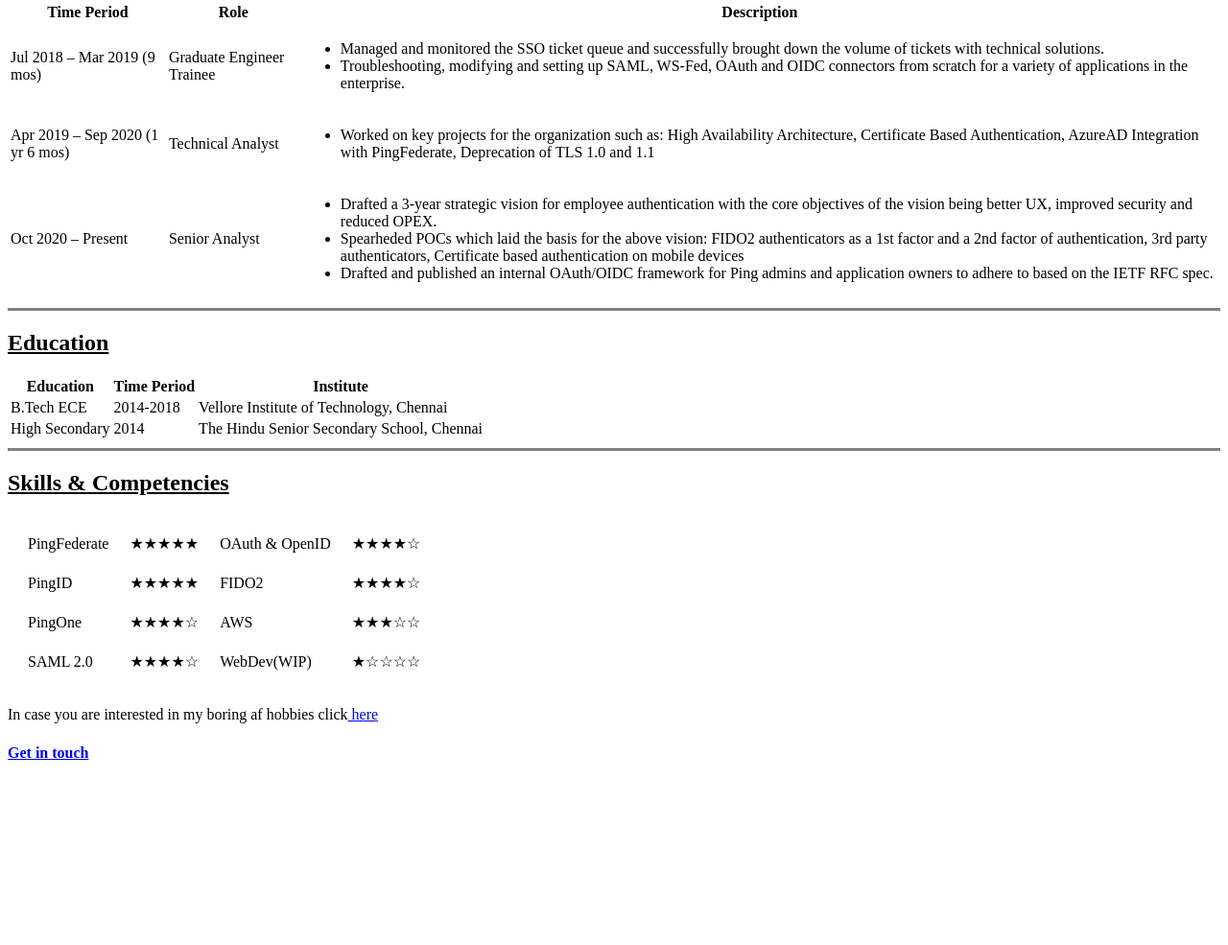
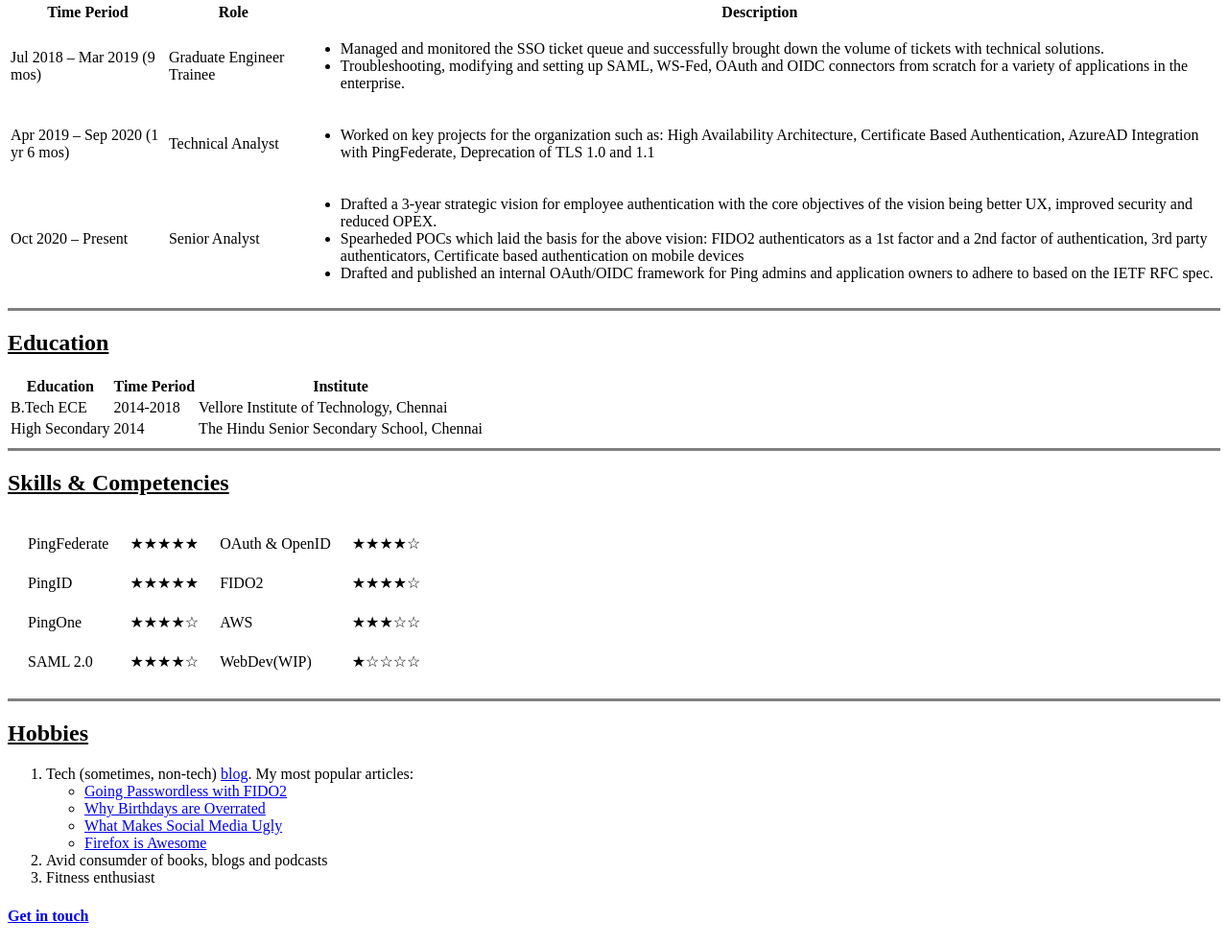
Before and after one commit to raghulc/cv, a plain HTML site: page index.html in a window 1280 px wide. Shown: the part 399-1384 px from the top of the page at 96% size. Before the commit the page ends 1214 px from the top, so only its background shows below. Drawn offline with Linux system fonts and the light colour scheme.

Commit message:
Smol changes

```diff
--- a/index.html
+++ b/index.html
@@ -21,7 +21,7 @@
         </tr>
     </table>
 
-    <p>Love this handsome boi and want to save his pic so that you can set it as wallpaper and keep staring at him? Then click <a href="" download="images/Profile Pic.jpg">here</a>.</p>
+    <p>Find this boi to be handsome? Want to save his pic so that you can set it as wallpaper and keep staring at him? Then click <a href="" download="images/Profile Pic.jpg">here</a>.</p>
     <hr noshade size="3">
     <h2><u>Work Experience</u></h2>
     <table>
@@ -116,7 +116,19 @@
             <td>&#9733;&#9734;&#9734;&#9734;&#9734;</td>
         </tr>
     </table>
-    <p>In case you are interested in my boring af hobbies click<a href="hobbies.html"> here</a></p>
+    <hr noshade size="3">
+    <h2><u>Hobbies</u></h2>
+    <ol>
+        <li>Tech (sometimes, non-tech) <a href="https://rglc.medium.com/">blog</a>. My most popular articles:</li>
+        <ul>
+            <li><a href="https://rglc.medium.com/going-passwordless-with-fido2-132a38a46207">Going Passwordless with FIDO2</a></li>
+            <li><a href="https://rglc.medium.com/birthdays-de8af5c525f5">Why Birthdays are Overrated</a></li>
+            <li><a href="https://rglc.medium.com/what-makes-social-media-ugly-e182fd126dab">What Makes Social Media Ugly</a></li>
+            <li><a href="https://medium.com/swlh/firefox-is-awesome-fe96031a6c12">Firefox is Awesome</a></li>
+        </ul>
+        <li>Avid consumder of books, blogs and podcasts</li>
+        <li>Fitness enthusiast</li>
+    </ol>
     <h4><a href="contact.html">Get in touch</a></h4>
 </body>
 </html>
```
Also changed, not shown: contact.html (+1 -0 lines).
